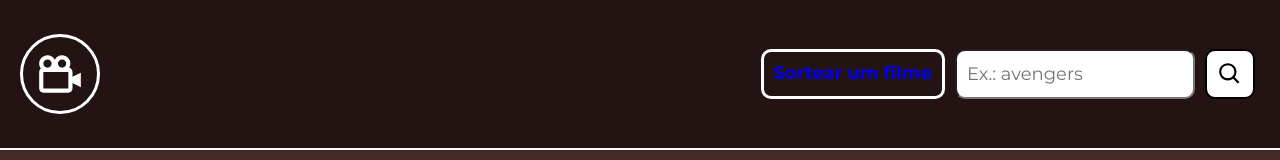
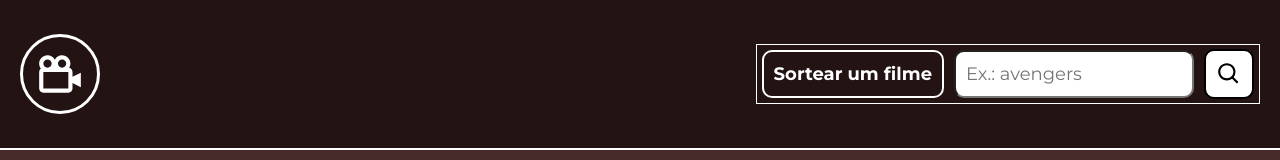
Before and after one commit to leobez/movie-collection, a React (Vite) app: page / in a window 1280 px wide. Shown: the top 160 px of the page. Built offline with nearby package versions, Linux system fonts and the light colour scheme; no server answers.

Commit message:
fixed navbar css

```diff
--- a/src/components/navbar/Navbar.css
+++ b/src/components/navbar/Navbar.css
@@ -3,6 +3,7 @@ nav {
 	display: flex;
 	gap: 10px;
 	height: 60px;
+	border: 1px solid white;
 }
 
 nav > ul {
@@ -12,8 +13,7 @@ nav > ul {
 }
 
 nav > ul > li {
-	padding: 10px;
-	border: 3px solid white;
+	border: 2px solid white;
 	font-size: 18px;
 	font-weight: bold;
 	border-radius: 10px;
--- a/src/components/navbar/Navbar.tsx
+++ b/src/components/navbar/Navbar.tsx
@@ -4,16 +4,21 @@ import { NavLink } from "react-router-dom"
 
 const Navbar = () => {
 	return (
+
 		<nav>
+
 			<ul>
 				<li>
-					<NavLink to="/random">
+					<NavLink to="/random" className="link-style">
 						Sortear um filme
 					</NavLink>
 				</li>
 			</ul>
+
 			<SearchBar></SearchBar>
+
 		</nav>
+
 	)
 }
 
--- a/src/index.css
+++ b/src/index.css
@@ -36,3 +36,18 @@ p.bold, a.bold {
 a {
 	text-decoration: none;
 }
+
+a.link-style {
+	height: 100%;
+	width: 100%;
+	display: inline-block;
+	color: white;
+	transition: 0.3s;
+	display: grid;
+	place-items: center;
+	padding: 10px;
+}
+a.link-style:hover {
+	color: var(--cor01);
+	background-color: white;
+}
```
